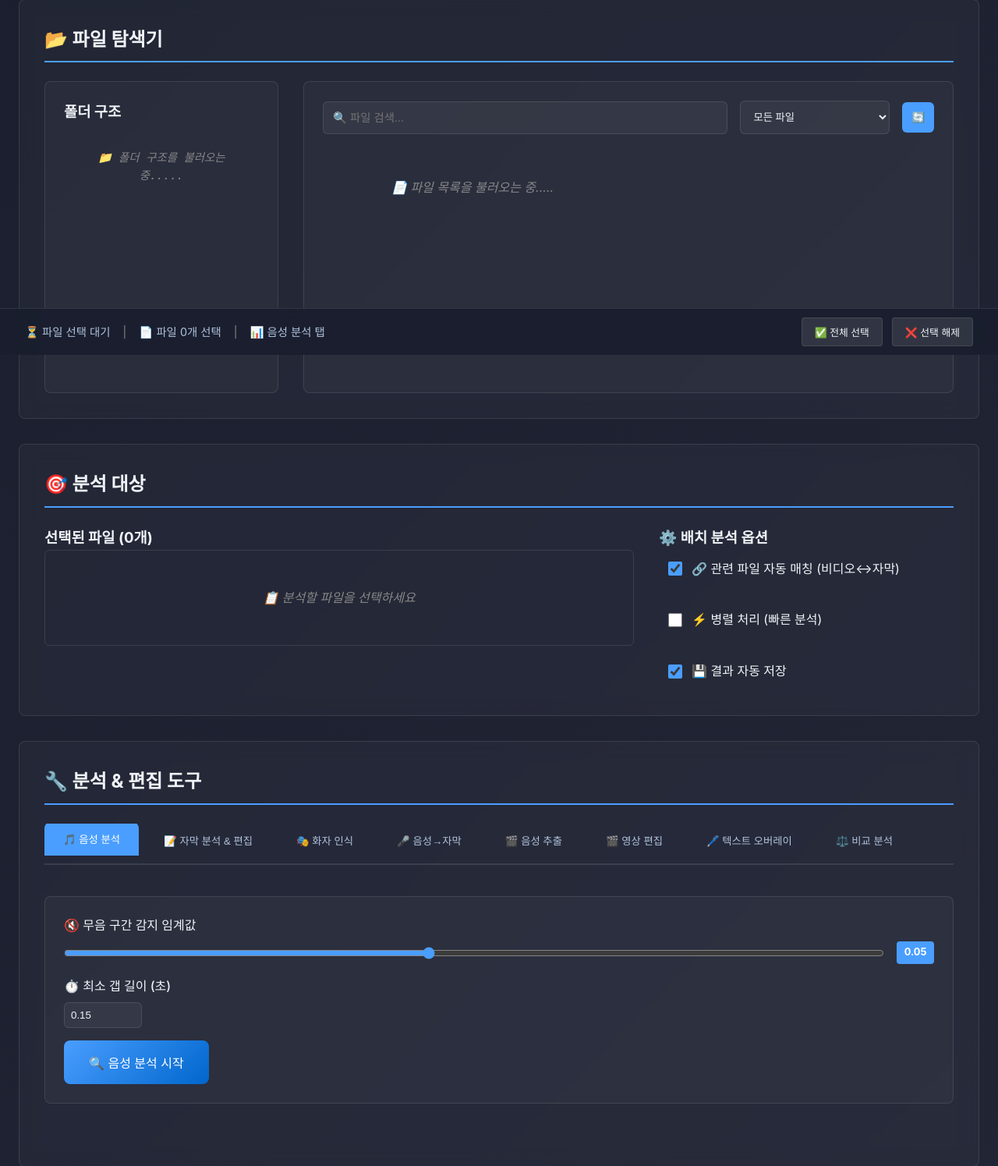
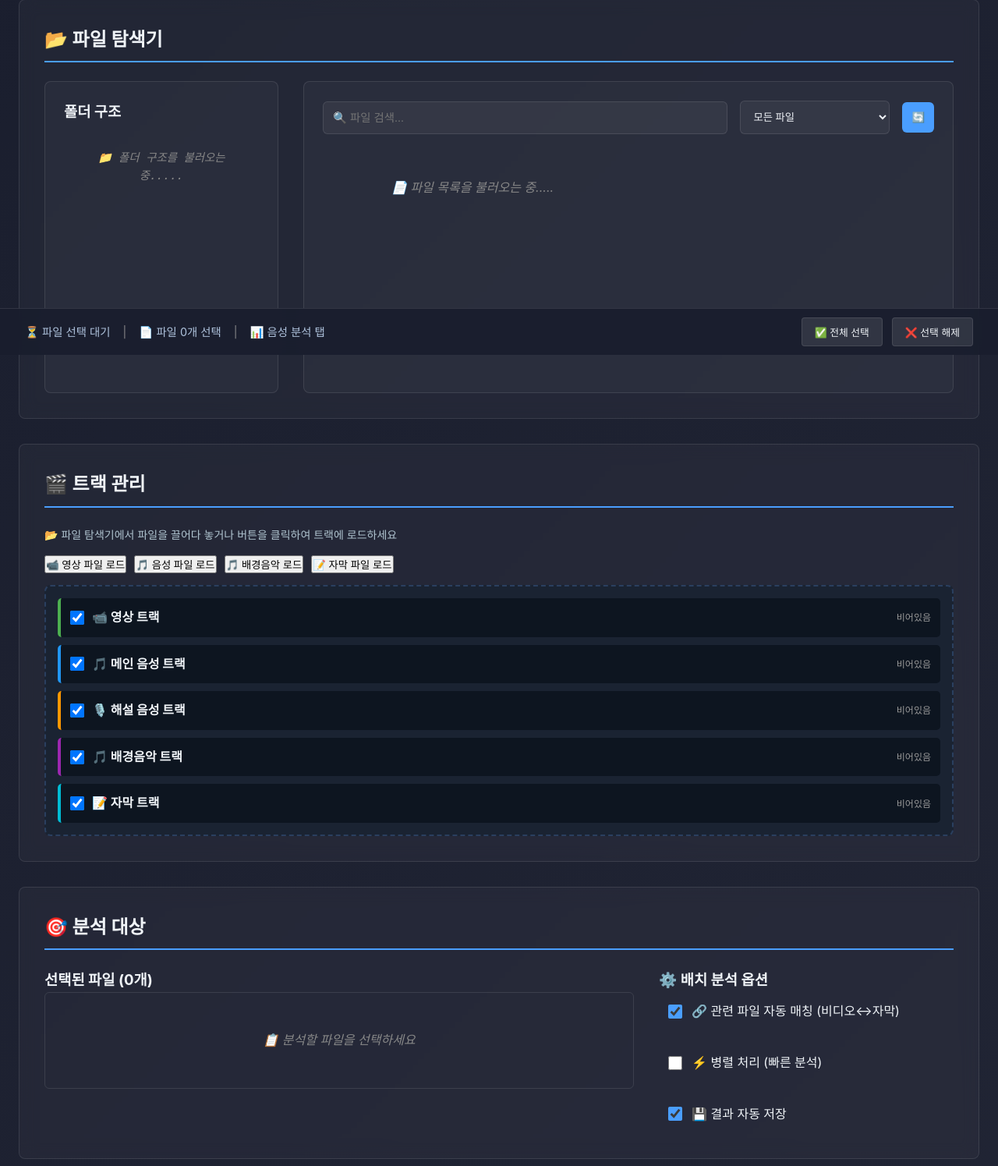
Before and after one commit to skylar-Youn/A10.script_video, a FastAPI app: template videoanalysis/templates/analysis.html in a window 1280 px wide. Shown: the part 345-1840 px from the top of the page at 78% size. Run offline with FastAPI, Linux system fonts and the light colour scheme; the template is opened without the code that fills it, so the values that code supplies are empty.

Commit message:
드래그앤드롭변경1

```diff
--- a/videoanalysis/templates/analysis.html
+++ b/videoanalysis/templates/analysis.html
@@ -48,6 +48,82 @@
                 </div>
                 <div class="file-grid" id="file-grid">
                     <div class="loading">📄 파일 목록을 불러오는 중...</div>
+                </div>
+            </div>
+        </div>
+    </section>
+
+    <!-- 트랙 관리 패널 (드래그 앤 드롭 용이성을 위해 상단 배치) -->
+    <section class="panel track-management-panel">
+        <h2>🎬 트랙 관리</h2>
+        <div class="track-layout">
+            <div class="track-info">
+                <p style="margin: 0 0 15px 0; color: #b0c4d0; font-size: 14px;">
+                    📂 파일 탐색기에서 파일을 끌어다 놓거나 버튼을 클릭하여 트랙에 로드하세요
+                </p>
+                <div class="track-actions" style="display: flex; gap: 10px; margin-bottom: 15px; flex-wrap: wrap;">
+                    <button class="sync-btn" id="load-video-file-top">📹 영상 파일 로드</button>
+                    <button class="sync-btn" id="load-audio-file-top">🎵 음성 파일 로드</button>
+                    <button class="sync-btn" id="load-bgm-file-top">🎵 배경음악 로드</button>
+                    <button class="sync-btn" id="load-subtitle-file-top">📝 자막 파일 로드</button>
+                </div>
+            </div>
+
+            <!-- 트랙 미리보기 컨테이너 -->
+            <div class="tracks-preview" style="background: #1a2332; border-radius: 8px; padding: 15px; border: 2px dashed #2a3f5f;">
+                <!-- 영상 트랙 -->
+                <div class="track-item" id="video-track-preview" data-track-type="video" style="padding: 12px; margin-bottom: 10px; background: #0d1520; border-radius: 5px; border-left: 4px solid #4CAF50;">
+                    <div style="display: flex; align-items: center; justify-content: space-between;">
+                        <div style="display: flex; align-items: center; gap: 10px;">
+                            <input type="checkbox" id="track-video-enable-top" checked style="cursor: pointer; width: 18px; height: 18px;">
+                            <label for="track-video-enable-top" style="cursor: pointer; color: #f0f4f8; font-weight: bold;">📹 영상 트랙</label>
+                        </div>
+                        <div id="video-track-status" style="color: #999; font-size: 12px;">비어있음</div>
+                    </div>
+                </div>
+
+                <!-- 메인 음성 트랙 -->
+                <div class="track-item" id="audio-track-preview" data-track-type="audio" style="padding: 12px; margin-bottom: 10px; background: #0d1520; border-radius: 5px; border-left: 4px solid #2196F3;">
+                    <div style="display: flex; align-items: center; justify-content: space-between;">
+                        <div style="display: flex; align-items: center; gap: 10px;">
+                            <input type="checkbox" id="track-audio-enable-top" checked style="cursor: pointer; width: 18px; height: 18px;">
+                            <label for="track-audio-enable-top" style="cursor: pointer; color: #f0f4f8; font-weight: bold;">🎵 메인 음성 트랙</label>
+                        </div>
+                        <div id="audio-track-status" style="color: #999; font-size: 12px;">비어있음</div>
+                    </div>
+                </div>
+
+                <!-- 해설 음성 트랙 -->
+                <div class="track-item" id="commentary-track-preview" data-track-type="commentary" style="padding: 12px; margin-bottom: 10px; background: #0d1520; border-radius: 5px; border-left: 4px solid #FF9800;">
+                    <div style="display: flex; align-items: center; justify-content: space-between;">
+                        <div style="display: flex; align-items: center; gap: 10px;">
+                            <input type="checkbox" id="track-commentary-enable-top" checked style="cursor: pointer; width: 18px; height: 18px;">
+                            <label for="track-commentary-enable-top" style="cursor: pointer; color: #f0f4f8; font-weight: bold;">🎙️ 해설 음성 트랙</label>
+                        </div>
+                        <div id="commentary-track-status" style="color: #999; font-size: 12px;">비어있음</div>
+                    </div>
+                </div>
+
+                <!-- 배경음악 트랙 -->
+                <div class="track-item" id="bgm-track-preview" data-track-type="bgm" style="padding: 12px; margin-bottom: 10px; background: #0d1520; border-radius: 5px; border-left: 4px solid #9C27B0;">
+                    <div style="display: flex; align-items: center; justify-content: space-between;">
+                        <div style="display: flex; align-items: center; gap: 10px;">
+                            <input type="checkbox" id="track-bgm-enable-top" checked style="cursor: pointer; width: 18px; height: 18px;">
+                            <label for="track-bgm-enable-top" style="cursor: pointer; color: #f0f4f8; font-weight: bold;">🎵 배경음악 트랙</label>
+                        </div>
+                        <div id="bgm-track-status" style="color: #999; font-size: 12px;">비어있음</div>
+                    </div>
+                </div>
+
+                <!-- 자막 트랙 -->
+                <div class="track-item" id="subtitle-track-preview" data-track-type="subtitle" style="padding: 12px; background: #0d1520; border-radius: 5px; border-left: 4px solid #00BCD4;">
+                    <div style="display: flex; align-items: center; justify-content: space-between;">
+                        <div style="display: flex; align-items: center; gap: 10px;">
+                            <input type="checkbox" id="track-subtitle-enable-top" checked style="cursor: pointer; width: 18px; height: 18px;">
+                            <label for="track-subtitle-enable-top" style="cursor: pointer; color: #f0f4f8; font-weight: bold;">📝 자막 트랙</label>
+                        </div>
+                        <div id="subtitle-track-status" style="color: #999; font-size: 12px;">비어있음</div>
+                    </div>
                 </div>
             </div>
         </div>
@@ -1001,6 +1077,6 @@
     </div>
 </div>
 
-<script src="/static/analysis.js?v=38"></script>
+<script src="/static/analysis.js?v=39"></script>
 </body>
 </html>
```
Also changed, not shown: videoanalysis/static/analysis.js.
